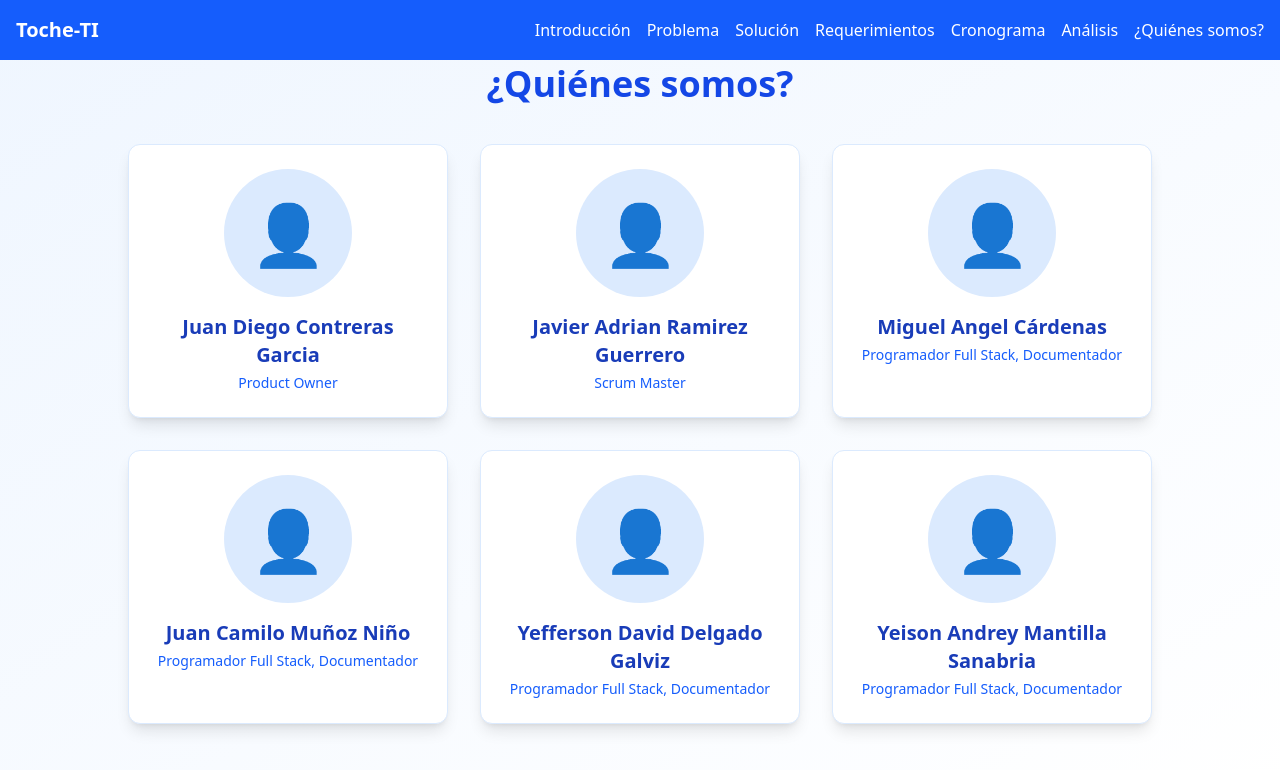
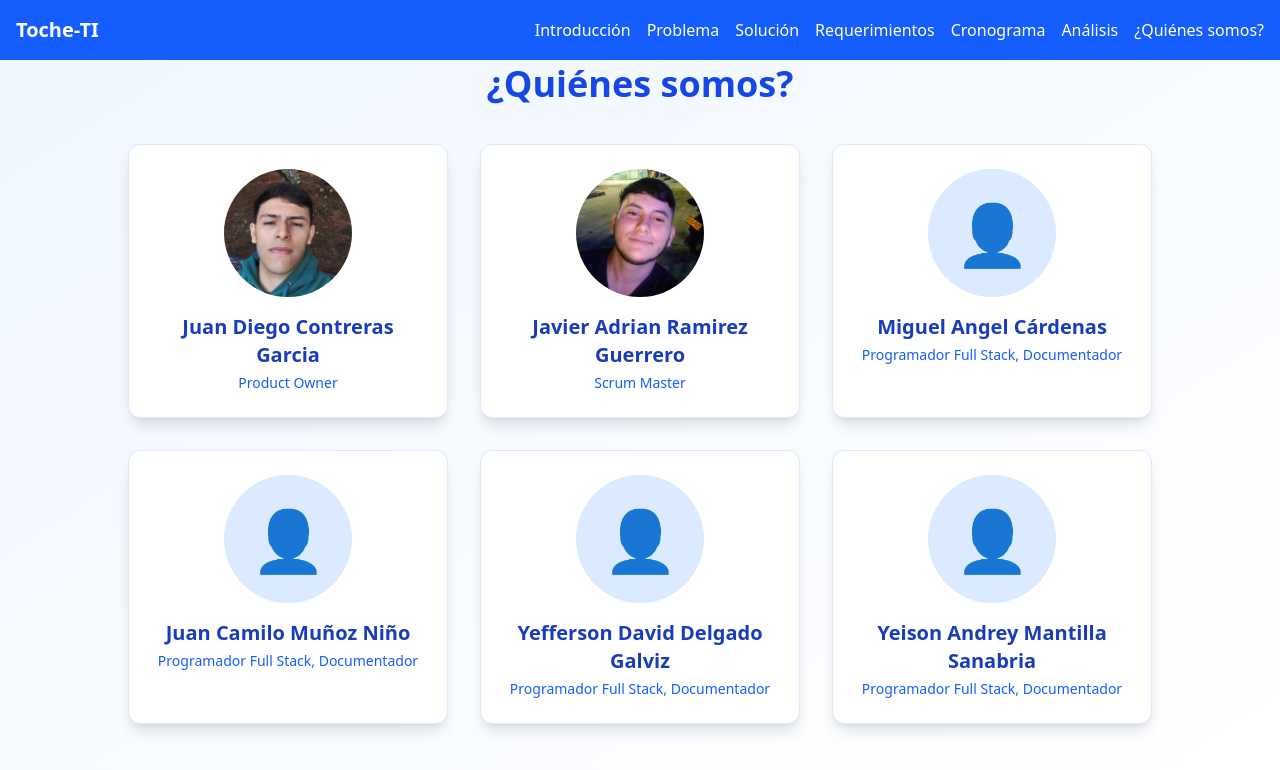
Before and after one commit to JavierGuerrero99/portafolio, a React (Vite) app: page /about in a window 1280 px wide. Shown: the top 770 px of the page. Built offline with nearby package versions, Linux system fonts and the light colour scheme.

Commit message:
Se agregan algunas imagenes

```diff
--- a/src/components/AboutUs.tsx
+++ b/src/components/AboutUs.tsx
@@ -4,12 +4,12 @@ const team = [
   {
     name: "Juan Diego Contreras Garcia",
     role: "Product Owner",
-    photo: ""
+    photo: "/JuanDiego.jpg"
   },
   {
     name: "Javier Adrian Ramirez Guerrero",
     role: "Scrum Master",
-    photo: ""
+    photo: "/JavierAdrian.jpg"
   },
   {
     name: "Miguel Angel Cárdenas",
@@ -41,8 +41,11 @@ const AboutUs: React.FC = () => {
         {team.map((member) => (
           <div key={member.name} className="bg-white rounded-xl shadow-lg p-6 flex flex-col items-center border border-blue-100">
             <div className="w-32 h-32 bg-blue-100 rounded-full mb-4 flex items-center justify-center overflow-hidden">
-              {/* Aquí puedes poner la foto: <img src={member.photo} alt={member.name} className="w-full h-full object-cover" /> */}
-              <span className="text-6xl text-blue-300">👤</span>
+              {member.photo ? (
+                <img src={member.photo} alt={member.name} className="w-full h-full object-cover" />
+              ) : (
+                <span className="text-6xl text-blue-300">👤</span>
+              )}
             </div>
             <h2 className="text-xl font-semibold text-blue-800 mb-1 text-center">{member.name}</h2>
             <p className="text-blue-600 text-center text-sm">{member.role}</p>
--- a/src/components/PdfViewer.tsx
+++ b/src/components/PdfViewer.tsx
@@ -14,8 +14,8 @@ const pdfList = [
     file: "/docs/ADD -Arquitectura de alto nivel -Modelo del Negocio.pdf"
   },
   {
-    title: "Documento 1",
-    file: "/docs/ejemplo1.pdf"
+    title: "EP0-Documento Vision",
+  file: "https://docs.google.com/document/d/13TVYKiaq41Tct60vFhOLx76wylM9Brhf/preview"
   },
   {
     title: "Documento 2",
```
Also changed, not shown: public/JavierAdrian.jpg (added), public/JuanDiego.jpg (added).
